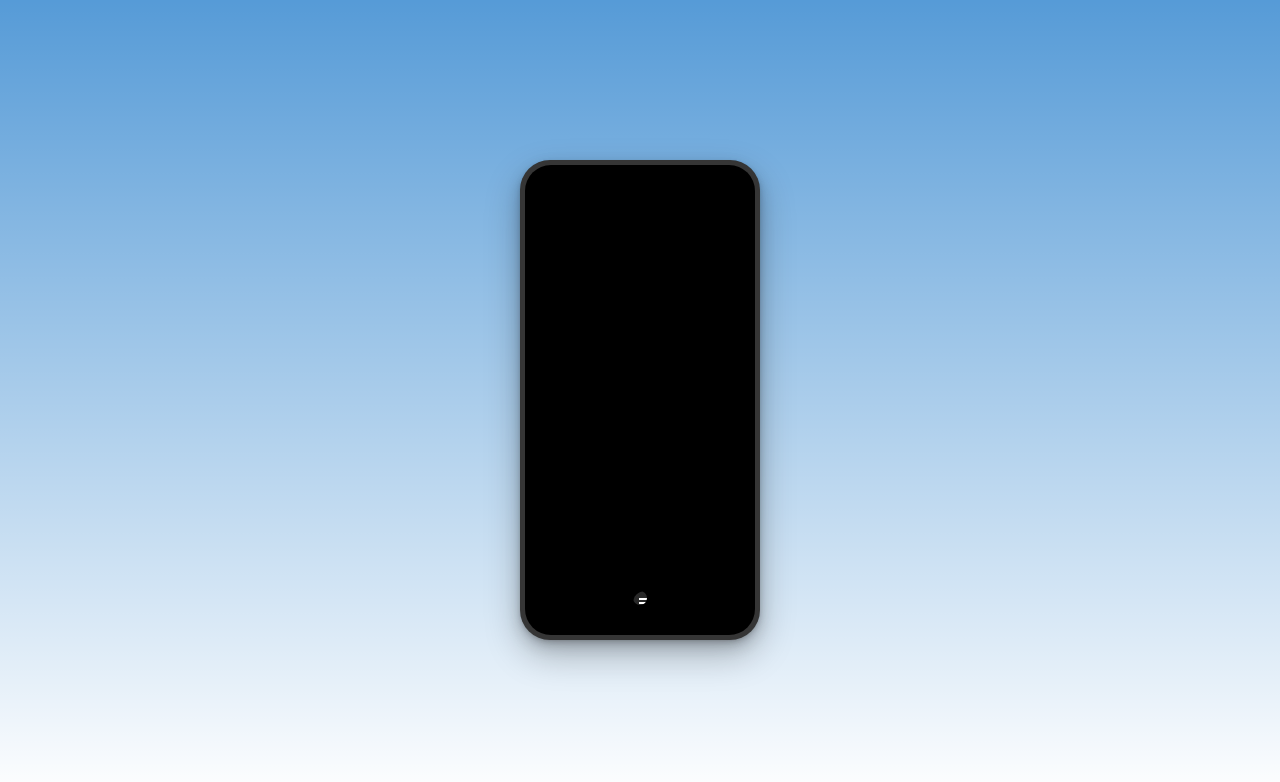
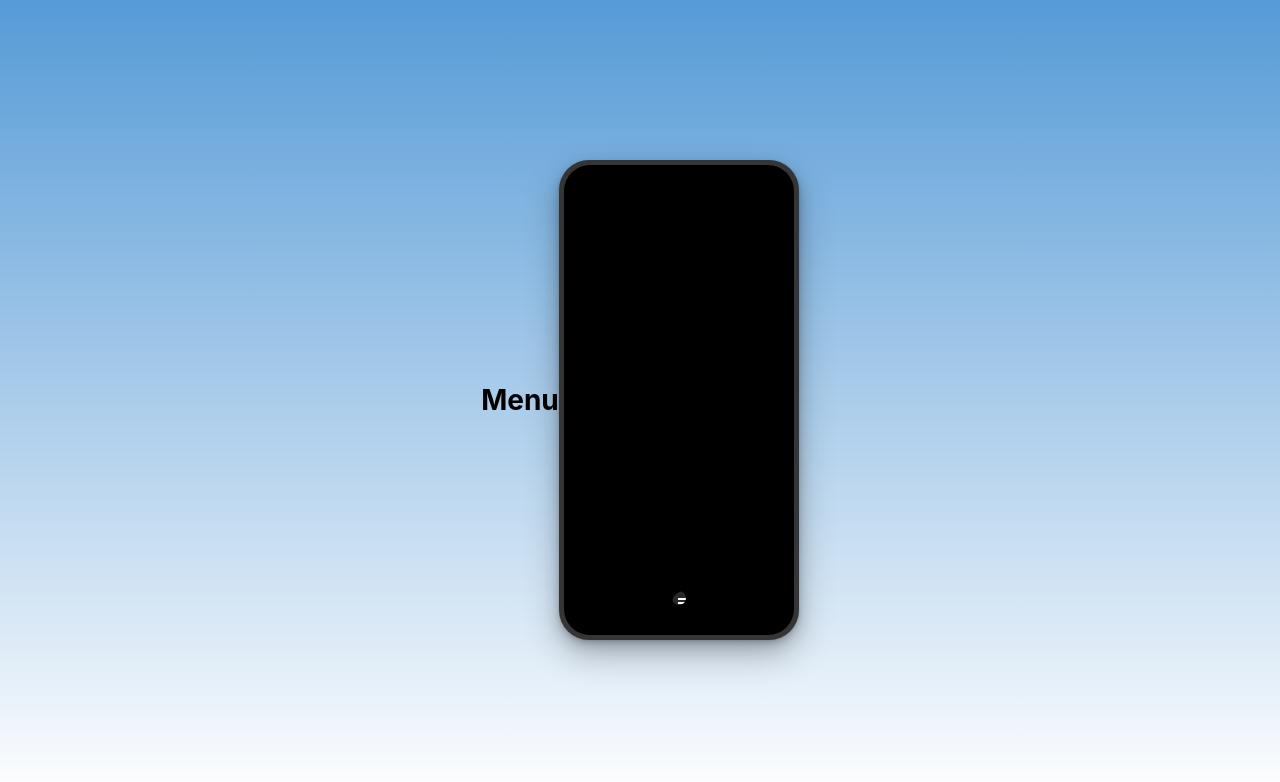
Before and after one commit to ilonavarro/mynextwebsite, a Next.js app: page /test in a window 1280 px wide. Shown: the top 782 px of the page. Built offline with nearby package versions, Linux system fonts and the light colour scheme.

Commit message:
Update Next for latest version

```diff
--- a/package.json
+++ b/package.json
@@ -9,9 +9,9 @@
     "lint": "next lint"
   },
   "dependencies": {
-    "eslint": "8.37.0",
-    "eslint-config-next": "13.2.4",
-    "next": "13.2.4",
+    "eslint": "8.38.0",
+    "eslint-config-next": "13.3.0",
+    "next": "13.3.0",
     "react": "18.2.0",
     "react-dom": "18.2.0"
   }
--- a/src/app/layout.js
+++ b/src/app/layout.js
@@ -1,14 +1,18 @@
+import Menu from '@/components/Menu'
 import './globals.css'
 
 export const metadata = {
   title: 'Create Next App',
-  description: 'Generated by create next app',
+  description: 'Generated by create next app'
 }
 
 export default function RootLayout({ children }) {
   return (
-    <html lang="en">
-      <body>{children}</body>
+    <html lang='en'>
+      <body>
+        <Menu />
+        {children}
+      </body>
     </html>
   )
 }
--- /dev/null
+++ b/src/components/Menu/index.js
@@ -0,0 +1,7 @@
+'use client'
+export default function Menu() {
+  function clicked() {
+    alert('clicado')
+  }
+  return <h1 onClick={clicked}>Menu</h1>
+}
```
Also changed, not shown: 1 other file (tests, documents, lock files or other folders).
